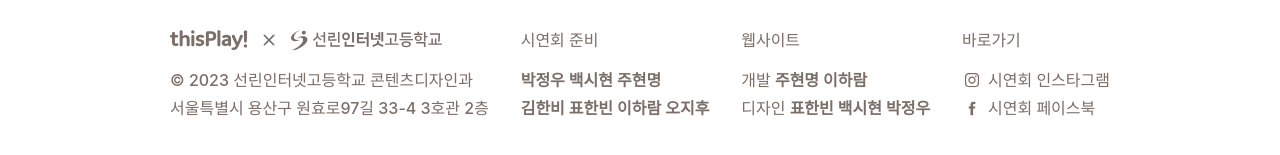
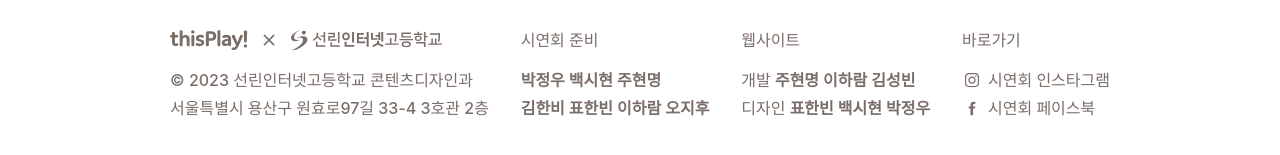
Before and after one commit to sunrin-graphics/thisplay, a Next.js app: page / in a window 1280 px wide. Shown: the part 4774-4929 px from the top of the page. Built offline with nearby package versions, Linux system fonts and the light colour scheme; a web font is replaced by a local one.

Commit message:
thank you plebea

```diff
--- a/components/Footer.tsx
+++ b/components/Footer.tsx
@@ -114,7 +114,7 @@ const Footer = () => {
           <Content>웹사이트</Content>
           <Contents>
             <Content>
-              개발 <Bold>주현명 이하람</Bold>
+              개발 <Bold>주현명 이하람 김성빈</Bold>
             </Content>
             <Content>
               디자인 <Bold>표한빈 백시현 박정우</Bold>
```
